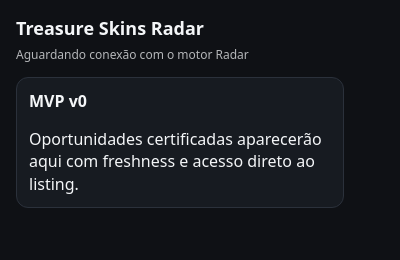
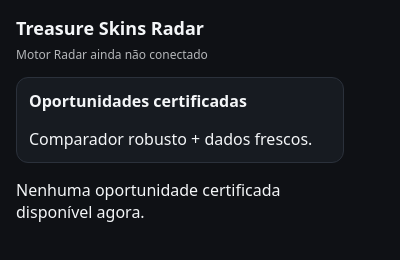
Before and after one commit to castrobruno77/treasure-radar-autonomy, a browser extension: page extension/popup.html in a window 400 px wide. Drawn offline with Linux system fonts and the light colour scheme.

Commit message:
Define opportunity API contract and extension client
* api-contract: add contracts/opportunity.schema.json

* api-contract: add contracts/api.md

* api-contract: add extension/api.js

* api-contract: add extension/render.js

* api-contract: update extension/popup.js

* api-contract: update extension/manifest.json

* api-contract: update extension/popup.html

* api-contract: update extension/styles.css

* api-contract: update scripts/validate.mjs

```diff
--- /dev/null
+++ b/extension/api.js
@@ -0,0 +1,31 @@
+export async function fetchOpportunities({ endpoint, limit = 20, since } = {}) {
+  if (!endpoint) {
+    return {
+      status: "NOT_CONFIGURED",
+      generated_at: new Date().toISOString(),
+      freshness_seconds: null,
+      items: []
+    };
+  }
+
+  const url = new URL("/v1/opportunities", endpoint);
+  url.searchParams.set("status", "CERTIFIED");
+  url.searchParams.set("limit", String(limit));
+  if (since) url.searchParams.set("since", since);
+
+  const response = await fetch(url, {
+    headers: { "Accept": "application/json" },
+    signal: AbortSignal.timeout(10000)
+  });
+
+  if (!response.ok) {
+    throw new Error(`RADAR_API_HTTP_${response.status}`);
+  }
+
+  const payload = await response.json();
+  if (!payload || !Array.isArray(payload.items)) {
+    throw new Error("RADAR_API_INVALID_PAYLOAD");
+  }
+
+  return payload;
+}
--- a/extension/popup.html
+++ b/extension/popup.html
@@ -13,11 +13,11 @@
       <span id="status">Inicializando…</span>
     </header>
     <section class="card">
-      <strong>MVP v0</strong>
-      <p>Oportunidades certificadas aparecerão aqui com freshness e acesso direto ao listing.</p>
+      <strong>Oportunidades certificadas</strong>
+      <p>Comparador robusto + dados frescos.</p>
     </section>
     <section id="opportunities" aria-live="polite"></section>
   </main>
-  <script src="popup.js"></script>
+  <script type="module" src="popup.js"></script>
 </body>
 </html>
--- a/extension/popup.js
+++ b/extension/popup.js
@@ -1,13 +1,27 @@
+import { fetchOpportunities } from "./api.js";
+import { renderOpportunities } from "./render.js";
+
 const statusEl = document.getElementById("status");
 const opportunitiesEl = document.getElementById("opportunities");
 
 async function boot() {
-  const stored = await chrome.storage.local.get(["tsrStatus"]);
-  statusEl.textContent = stored.tsrStatus || "Aguardando conexão com o motor Radar";
-  opportunitiesEl.innerHTML = "";
+  const stored = await chrome.storage.local.get(["tsrApiEndpoint"]);
+  const payload = await fetchOpportunities({ endpoint: stored.tsrApiEndpoint });
+
+  if (payload.status === "NOT_CONFIGURED") {
+    statusEl.textContent = "Motor Radar ainda não conectado";
+  } else {
+    const freshness = Number.isFinite(Number(payload.freshness_seconds))
+      ? `${payload.freshness_seconds}s`
+      : "N/D";
+    statusEl.textContent = `Radar online • freshness ${freshness}`;
+  }
+
+  renderOpportunities(opportunitiesEl, payload);
 }
 
 boot().catch((error) => {
-  statusEl.textContent = "Erro de inicialização";
+  statusEl.textContent = "Radar indisponível";
+  opportunitiesEl.textContent = "Não foi possível atualizar as oportunidades agora.";
   console.error(error);
 });
--- /dev/null
+++ b/extension/render.js
@@ -0,0 +1,37 @@
+export function renderOpportunities(container, payload) {
+  container.replaceChildren();
+
+  if (!payload.items.length) {
+    const empty = document.createElement("p");
+    empty.textContent = "Nenhuma oportunidade certificada disponível agora.";
+    container.appendChild(empty);
+    return;
+  }
+
+  for (const item of payload.items) {
+    const card = document.createElement("article");
+    card.className = "opportunity";
+
+    const title = document.createElement("strong");
+    title.textContent = item.market_hash_name;
+
+    const meta = document.createElement("p");
+    const gap = Number.isFinite(Number(item.robust_gap_pct))
+      ? ` • gap ${Number(item.robust_gap_pct).toFixed(1)}%`
+      : "";
+    meta.textContent = `${item.source} • US$${Number(item.price_usd).toFixed(2)}${gap}`;
+
+    card.append(title, meta);
+
+    if (item.listing_url) {
+      const link = document.createElement("a");
+      link.href = item.listing_url;
+      link.target = "_blank";
+      link.rel = "noreferrer";
+      link.textContent = "Abrir listing";
+      card.appendChild(link);
+    }
+
+    container.appendChild(card);
+  }
+}
--- a/extension/styles.css
+++ b/extension/styles.css
@@ -5,35 +5,17 @@ body {
   background: #0f1115;
   color: #f4f6f8;
 }
-
-main {
-  padding: 16px;
-}
-
-header {
-  display: grid;
-  gap: 6px;
-  margin-bottom: 14px;
-}
-
-h1 {
-  margin: 0;
-  font-size: 18px;
-}
-
-#status {
-  font-size: 12px;
-  opacity: .72;
-}
-
-.card {
+main { padding: 16px; }
+header { display: grid; gap: 6px; margin-bottom: 14px; }
+h1 { margin: 0; font-size: 18px; }
+#status { font-size: 12px; opacity: .72; }
+.card, .opportunity {
   border: 1px solid #2b313b;
   border-radius: 12px;
   padding: 12px;
   background: #171b21;
 }
-
-.card p {
-  margin-bottom: 0;
-  line-height: 1.4;
-}
+.card { margin-bottom: 10px; }
+.card p, .opportunity p { margin-bottom: 0; line-height: 1.4; }
+.opportunity { margin-top: 10px; }
+.opportunity a { display: inline-block; margin-top: 10px; }
```
Also changed, not shown: contracts/api.md (added, +38 -0 lines), contracts/opportunity.schema.json (added, +31 -0 lines), scripts/validate.mjs (+8 -6 lines), extension/manifest.json.
